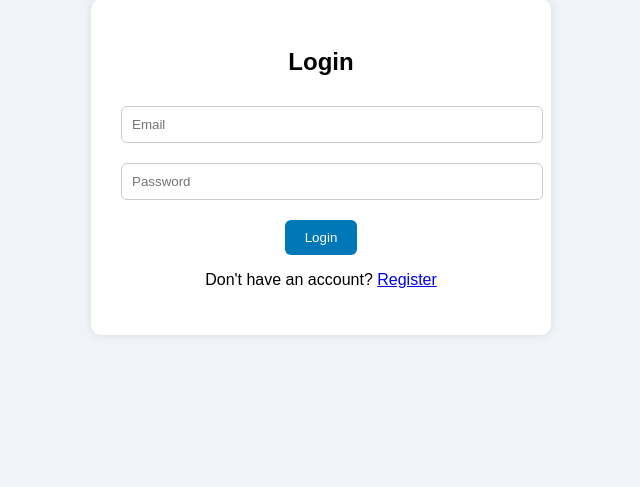
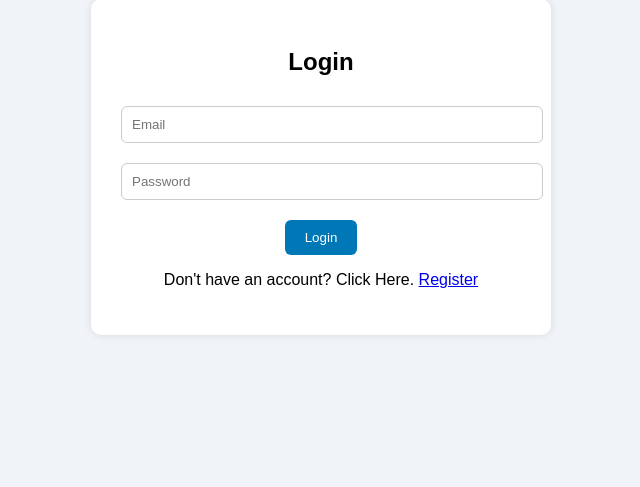
Before and after one commit to Jerinanan27/CSE412-Project, a PHP site: page /login.php in a window 1280 px wide. Shown: the part 241-728 px from the top of the page, without its empty margins (319-959 px from the left). Run offline with PHP 8.4, Linux system fonts and the light colour scheme.

Commit message:
Changed registration text

```diff
--- a/AirLineManagementSystem/login.php
+++ b/AirLineManagementSystem/login.php
@@ -47,7 +47,7 @@ if ($_SERVER["REQUEST_METHOD"] == "POST") {
       <input type="email" name="email" placeholder="Email" required />
       <input type="password" name="password" placeholder="Password" required />
       <button type="submit">Login</button>
-      <p>Don't have an account? <a href="register.php">Register</a></p>
+      <p>Don't have an account? Click Here. <a href="register.php">Register</a></p>
     </form>
   </div>
 </body>
```
